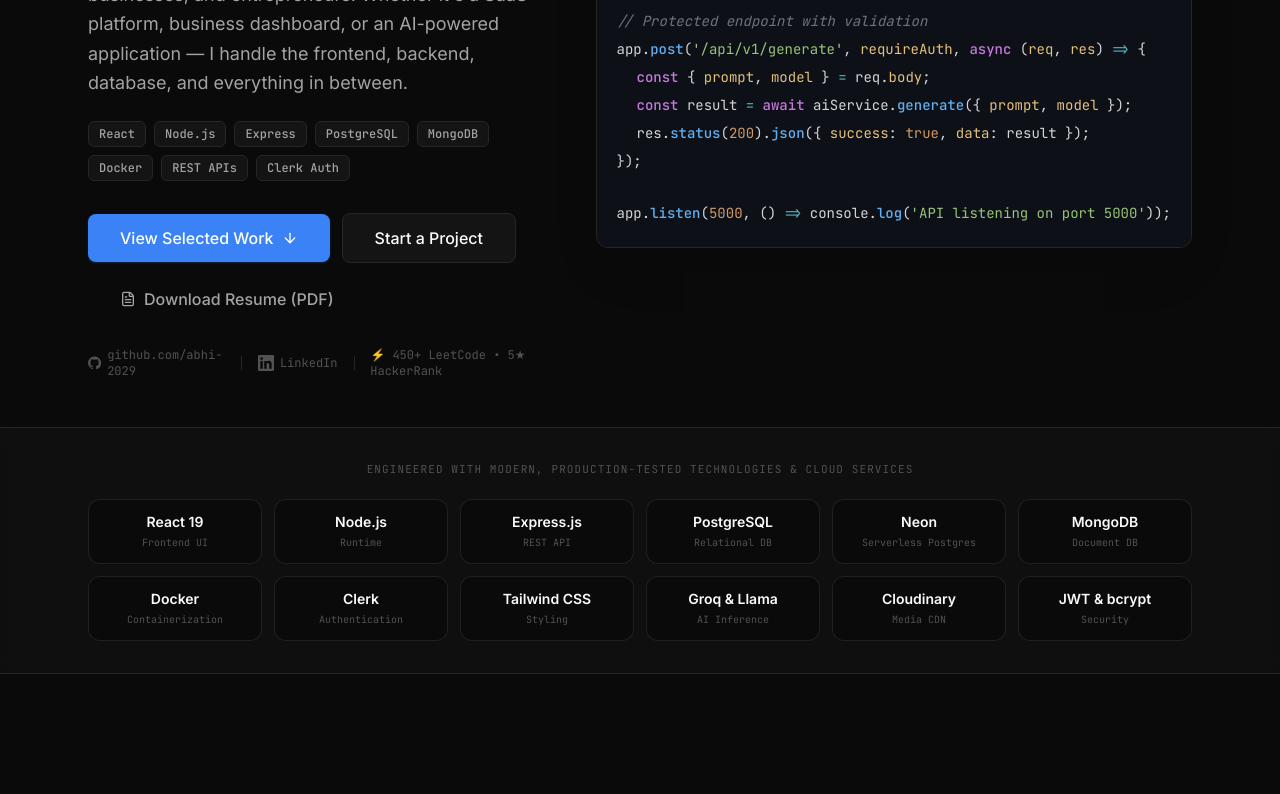
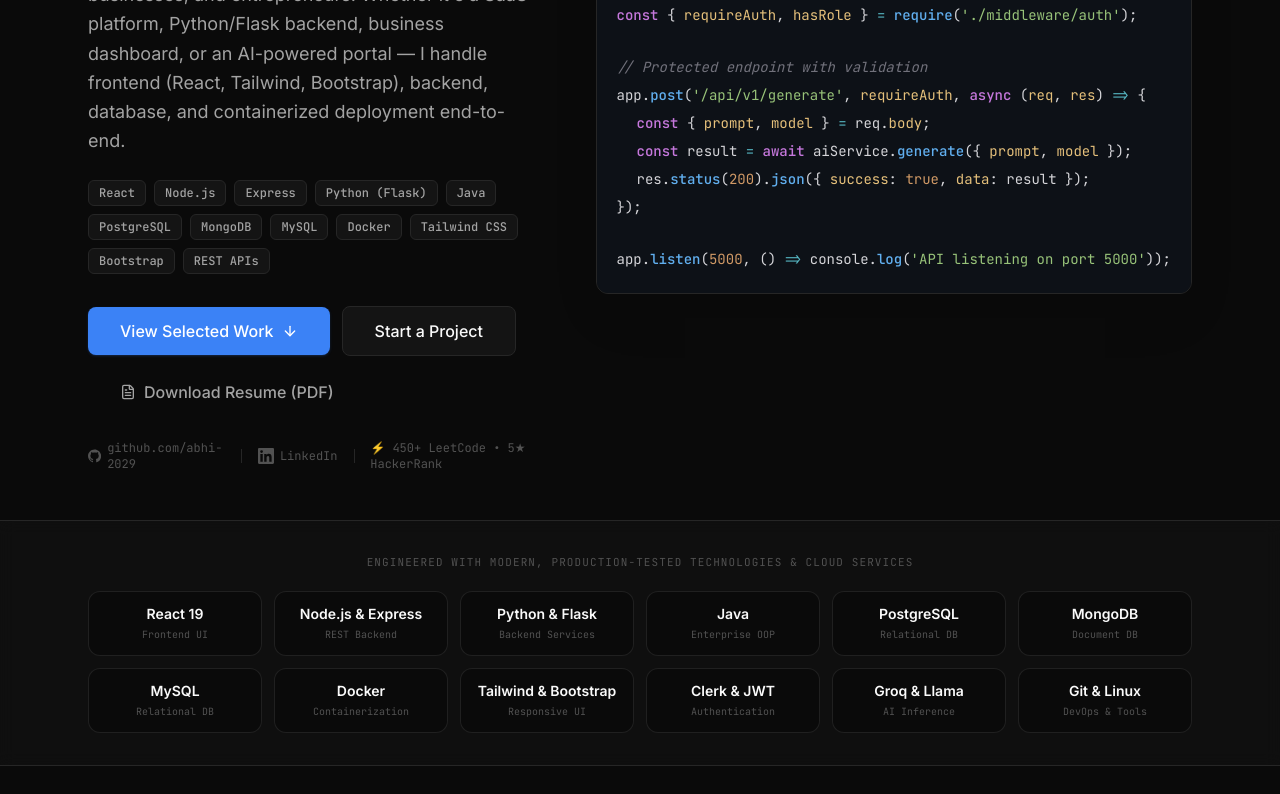
Before and after one commit to abhi-2029/Freelancing_Portfolio, a React (Vite) app: page / in a window 1280 px wide. Shown: the part 460-1254 px from the top of the page. Built offline with nearby package versions, Linux system fonts and the light colour scheme.

Commit message:
feat: showcase Python, Flask, Java, Bootstrap, and MySQL across all sections

```diff
--- a/src/components/ui/TechTrustBanner.jsx
+++ b/src/components/ui/TechTrustBanner.jsx
@@ -2,17 +2,17 @@ import { cn } from "../../utils/cn";
 
 const technologies = [
   { name: "React 19", role: "Frontend UI" },
-  { name: "Node.js", role: "Runtime" },
-  { name: "Express.js", role: "REST API" },
+  { name: "Node.js & Express", role: "REST Backend" },
+  { name: "Python & Flask", role: "Backend Services" },
+  { name: "Java", role: "Enterprise OOP" },
   { name: "PostgreSQL", role: "Relational DB" },
-  { name: "Neon", role: "Serverless Postgres" },
   { name: "MongoDB", role: "Document DB" },
+  { name: "MySQL", role: "Relational DB" },
   { name: "Docker", role: "Containerization" },
-  { name: "Clerk", role: "Authentication" },
-  { name: "Tailwind CSS", role: "Styling" },
+  { name: "Tailwind & Bootstrap", role: "Responsive UI" },
+  { name: "Clerk & JWT", role: "Authentication" },
   { name: "Groq & Llama", role: "AI Inference" },
-  { name: "Cloudinary", role: "Media CDN" },
-  { name: "JWT & bcrypt", role: "Security" },
+  { name: "Git & Linux", role: "DevOps & Tools" },
 ];
 
 export function TechTrustBanner() {
--- a/src/data/personal.js
+++ b/src/data/personal.js
@@ -9,16 +9,16 @@ export const personal = {
 
   headline: "I design, build, and ship modern web applications.",
   subheadline:
-    "Full-stack developer specializing in React, Node.js, and REST APIs — from database architecture to deployment.",
+    "Full-stack software engineer proficient in React, Node.js, Python (Flask), Java, and REST APIs — from database architecture to production deployment.",
 
   heroDescription:
-    "I build complete web applications for startups, small businesses, and entrepreneurs. Whether it's a SaaS platform, business dashboard, or an AI-powered application — I handle the frontend, backend, database, and everything in between.",
+    "I build complete web applications for startups, small businesses, and entrepreneurs. Whether it's a SaaS platform, Python/Flask backend, business dashboard, or an AI-powered portal — I handle frontend (React, Tailwind, Bootstrap), backend, database, and containerized deployment end-to-end.",
 
-  bio: `I'm a Full-Stack Developer with a B.Tech in Computer Science from Lovely Professional University. I specialize in building production-ready web applications using React, Node.js, Express, and both SQL and NoSQL databases.
+  bio: `I'm a Full-Stack Software Engineer with a B.Tech in Computer Science from Lovely Professional University. I specialize in building production-ready web applications using React, Node.js, Express, Python (Flask), Java, and both SQL (PostgreSQL, MySQL) and NoSQL (MongoDB) databases.
 
-I've built healthcare management systems with role-based authentication, AI SaaS platforms integrating multiple third-party APIs, and containerized multi-service applications with Docker. Every project I take on goes through proper architecture planning, secure authentication, and clean API design.
+I've built healthcare management systems with role-based authentication, AI SaaS platforms integrating multiple third-party APIs, and containerized multi-service applications with Docker. Every project I take on goes through proper architecture planning, secure authentication, clean API design, and responsive UI crafting with Tailwind CSS and Bootstrap.
 
-Beyond building applications, I've solved 450+ algorithmic problems on LeetCode with 200+ active days of consistent practice — which means I approach code with strong problem-solving fundamentals, not just framework knowledge.`,
+Beyond building applications, I've solved 450+ algorithmic problems on LeetCode with 200+ active days of consistent practice and hold 5-star HackerRank ratings — which means I approach code with strong problem-solving fundamentals, not just framework knowledge.`,
 
   education: {
     degree: "B.Tech in Computer Science and Engineering",
--- a/src/data/services.js
+++ b/src/data/services.js
@@ -6,7 +6,7 @@ export const services = [
     title: "Full-Stack Web Development",
     description:
       "End-to-end web applications with modern, responsive frontends and robust backend systems. From user interfaces to server logic to database — delivered as a complete, working product.",
-    technologies: ["React", "Node.js", "Express", "MongoDB", "PostgreSQL"],
+    technologies: ["React", "Node.js", "Python (Flask)", "Express", "PostgreSQL", "MongoDB"],
     deliverables:
       "Production-ready codebase, clean Git history, environment configuration, responsive UI, REST API, and deployment setup.",
     icon: Layers,
@@ -16,7 +16,7 @@ export const services = [
     title: "Backend & API Development",
     description:
       "Scalable REST APIs with secure authentication, role-based authorization, and well-structured database integration. Built to be consumed by web apps, mobile apps, or third-party services.",
-    technologies: ["Node.js", "Express", "JWT", "REST APIs", "bcrypt"],
+    technologies: ["Node.js", "Express", "Python (Flask)", "Java", "JWT", "REST APIs"],
     deliverables:
       "Documented REST endpoints, JWT authentication & role middleware, input validation, error handling, and API documentation.",
     icon: Server,
@@ -26,7 +26,7 @@ export const services = [
     title: "SaaS & Business Applications",
     description:
       "Multi-user platforms with user management, dashboards, role-based access, credit systems, and workflow automation — the kind of applications that power real businesses.",
-    technologies: ["React", "PostgreSQL", "Clerk", "Docker"],
+    technologies: ["React", "PostgreSQL", "Tailwind / Bootstrap", "Clerk", "Docker"],
     deliverables:
       "Multi-tenant schemas, Clerk/JWT user management, credit/usage tracking, Dockerized environment, and analytics dashboard.",
     icon: LayoutDashboard,
--- a/src/data/skills.js
+++ b/src/data/skills.js
@@ -1,37 +1,74 @@
 export const skillCategories = [
   {
-    title: "Languages",
-    skills: ["JavaScript", "C++", "SQL", "Java", "Python"],
-    note: "Java and Python — additional backend/scripting capabilities",
+    title: "Programming Languages",
+    skills: ["JavaScript (ES6+)", "Python", "Java", "C++", "SQL (PostgreSQL / MySQL)"],
+    note: "Strong algorithmic problem-solving & OOP foundation across compiled and interpreted languages",
   },
   {
-    title: "Backend",
-    skills: ["Node.js", "Express.js", "REST APIs", "JWT Authentication"],
+    title: "Backend Frameworks & APIs",
+    skills: [
+      "Node.js",
+      "Express.js",
+      "Python (Flask)",
+      "Java Backend Services",
+      "RESTful APIs",
+      "JWT Authentication",
+    ],
+    note: "Scalable backend architectures, API routing, and middleware security",
   },
   {
-    title: "Frontend",
-    skills: ["React.js", "React Router", "Tailwind CSS"],
+    title: "Frontend & Styling",
+    skills: [
+      "React.js",
+      "Tailwind CSS",
+      "Bootstrap 5",
+      "HTML5 & CSS3",
+      "Responsive Web Design",
+      "React Router",
+    ],
+    note: "Modern component-driven UIs and rapid responsive layout systems",
   },
   {
-    title: "Databases",
-    skills: ["PostgreSQL", "MongoDB", "MySQL"],
+    title: "Databases & Storage",
+    skills: [
+      "PostgreSQL (Neon)",
+      "MongoDB (Mongoose)",
+      "MySQL",
+      "Database Indexing",
+      "Query Optimization",
+    ],
+    note: "Relational & document database schemas with query performance tuning",
   },
   {
-    title: "DevOps",
-    skills: ["Docker", "Docker Compose"],
+    title: "DevOps & Containerization",
+    skills: [
+      "Docker",
+      "Docker Compose",
+      "Vercel Deployment",
+      "Linux CLI",
+      "Git & GitHub",
+    ],
+    note: "Containerized reproducible environments and cloud deployment workflows",
   },
   {
-    title: "Tools",
-    skills: ["Git", "GitHub", "Linux", "VS Code", "IntelliJ IDEA"],
+    title: "Developer Tools & IDEs",
+    skills: [
+      "VS Code",
+      "IntelliJ IDEA (Java)",
+      "PyCharm (Python)",
+      "Postman API Testing",
+      "npm / pip",
+    ],
+    note: "Proficient across JavaScript, Python, and Java developer ecosystems",
   },
   {
-    title: "Core CS",
+    title: "Core Computer Science",
     skills: [
-      "Data Structures & Algorithms",
-      "Object-Oriented Programming",
-      "Database Management Systems",
-      "Operating Systems",
-      "Computer Networks",
+      "Data Structures & Algorithms (450+ LeetCode)",
+      "Object-Oriented Programming (Java / C++)",
+      "Database Management Systems (DBMS)",
+      "Operating Systems & Computer Networks",
+      "System Design & REST Architectures",
     ],
   },
 ];
--- a/src/sections/About.jsx
+++ b/src/sections/About.jsx
@@ -44,9 +44,10 @@ export function About() {
   const coreFoundations = [
     "Data Structures & Algorithms",
     "Database Management Systems (DBMS)",
-    "Object-Oriented Programming (OOP)",
+    "Object-Oriented Programming (Java / C++)",
     "Operating Systems & Networking",
     "System Design & RESTful APIs",
+    "Python & Scripting Automation",
   ];
 
   const certifications = [
@@ -73,13 +74,13 @@ export function About() {
               {/* Narrative Paragraphs */}
               <div className="space-y-4 text-text-secondary leading-relaxed text-[0.95rem]">
                 <p>
-                  I'm a <strong className="text-text-primary">Full-Stack Software Engineer</strong> with a formal background in Computer Science & Engineering from Lovely Professional University. I specialize in building complete, production-ready web applications using modern web technologies—including <strong className="text-text-primary">React, Node.js, Express, PostgreSQL, MongoDB, and Docker</strong>.
+                  I'm a <strong className="text-text-primary">Full-Stack Software Engineer</strong> with a formal background in Computer Science & Engineering from Lovely Professional University. I specialize in building complete, production-ready web applications using modern web technologies—including <strong className="text-text-primary">React, Node.js, Express, Python (Flask), Java, PostgreSQL, MongoDB, MySQL, Tailwind CSS, Bootstrap, and Docker</strong>.
                 </p>
                 <p>
-                  My engineering journey is defined by end-to-end execution. I've engineered multi-tenant SaaS platforms integrating multi-provider AI APIs with Clerk authentication, as well as complex healthcare management systems featuring role-based authorization (Doctor/Patient/Admin) and indexed databases. Every application I deliver follows clean architecture patterns, secure authentication, and robust REST APIs.
+                  My engineering journey is defined by end-to-end execution. I've engineered multi-tenant SaaS platforms integrating multi-provider AI APIs with Clerk authentication, as well as complex healthcare management systems featuring role-based authorization (Doctor/Patient/Admin) and indexed databases. Whether implementing high-concurrency Node.js endpoints or lightweight Python/Flask microservices, every application I deliver follows clean architecture patterns, secure authentication, and robust REST APIs.
                 </p>
                 <p>
-                  Beyond frameworks, I have a deep algorithmic foundation with <strong className="text-text-primary">450+ solved LeetCode problems</strong> across 200+ active practice days. This foundation allows me to write code that isn't just functional, but optimized for speed, low latency, and efficient database indexing.
+                  Beyond frameworks, I have a deep algorithmic foundation with <strong className="text-text-primary">450+ solved LeetCode problems</strong> across 200+ active practice days, paired with 5-star HackerRank ratings in C++ and SQL and strong OOP mastery in Java. This foundation allows me to write code that isn't just functional, but optimized for speed, low latency, and efficient database indexing.
                 </p>
               </div>
 
--- a/src/sections/Hero.jsx
+++ b/src/sections/Hero.jsx
@@ -78,11 +78,15 @@ export function Hero() {
                 "React",
                 "Node.js",
                 "Express",
+                "Python (Flask)",
+                "Java",
                 "PostgreSQL",
                 "MongoDB",
+                "MySQL",
                 "Docker",
+                "Tailwind CSS",
+                "Bootstrap",
                 "REST APIs",
-                "Clerk Auth",
               ].map((tech) => (
                 <span
                   key={tech}
--- a/src/sections/ProjectEstimator.jsx
+++ b/src/sections/ProjectEstimator.jsx
@@ -67,6 +67,7 @@ const stackCategories = [
     items: [
       { id: "fe_react", label: "React.js (SPA / Vite Component Architecture)", days: 0 },
       { id: "fe_tailwind", label: "Tailwind CSS & Modern Responsive Design", days: 1 },
+      { id: "fe_bootstrap", label: "Bootstrap 5 & Rapid Responsive Grid UI", days: 1 },
       { id: "fe_charts", label: "Interactive Analytics & Data Visualizations", days: 2 },
     ],
   },
@@ -76,6 +77,8 @@ const stackCategories = [
     icon: Server,
     items: [
       { id: "be_node", label: "Node.js & Express.js REST API Architecture", days: 0 },
+      { id: "be_python_flask", label: "Python (Flask) Backend & Microservices", days: 2 },
+      { id: "be_java", label: "Java Backend Services & OOP Logic", days: 2 },
       { id: "auth_clerk", label: "Clerk Multi-Session Auth & User Profiles", days: 2 },
       { id: "auth_jwt", label: "JWT + bcrypt Role-Based Authorization (RBAC)", days: 2 },
       { id: "be_val", label: "Secure Input Validation & Error Handling", days: 1 },
@@ -88,6 +91,7 @@ const stackCategories = [
     items: [
       { id: "db_postgres", label: "PostgreSQL (Neon Relational SQL Database)", days: 2 },
       { id: "db_mongo", label: "MongoDB (Mongoose NoSQL Document Store)", days: 2 },
+      { id: "db_mysql", label: "MySQL Relational Database & Indexing", days: 2 },
       { id: "media_cdn", label: "Cloudinary Media CDN & Asset Uploads", days: 2 },
     ],
   },
```
